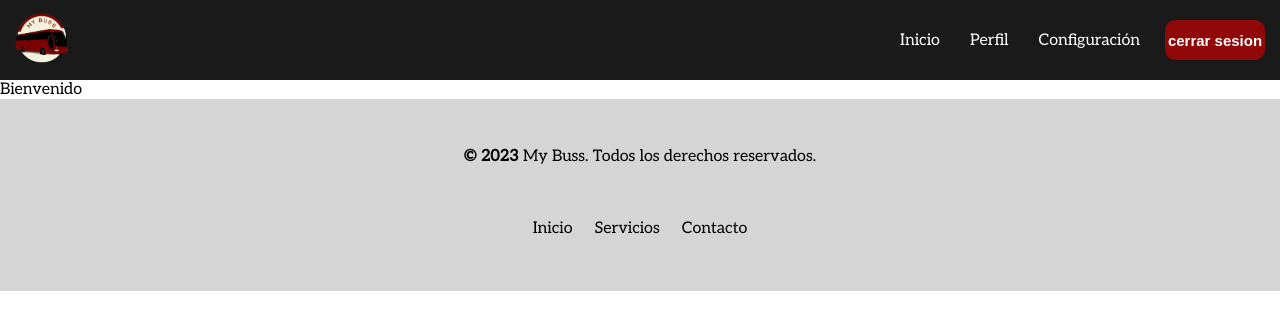
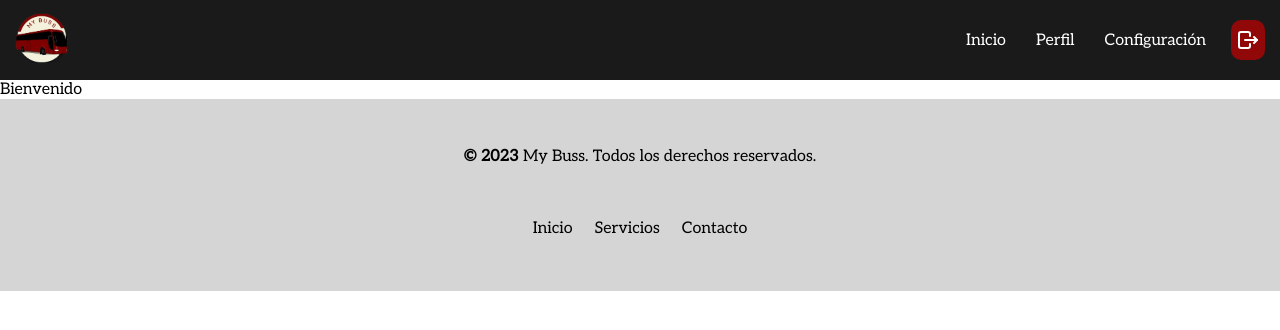
Before and after one commit to Montes01/my-buss-final, a Next.js app: page /dashboard in a window 1280 px wide. Shown: the top 330 px of the page. Built offline with nearby package versions, Linux system fonts and the light colour scheme; sample sign-in values are in the browser's storage.

Commit message:
feat: Add logout button to dashboard header

```diff
--- a/src/app/dashboard/dashboard.scss
+++ b/src/app/dashboard/dashboard.scss
@@ -14,6 +14,10 @@
     animation-name: unnappear;
     animation-timeline: scroll();
     transition: all 0.5s ease-in-out;
+    .logout-button {
+        width: fit-content;
+        padding: 5px;
+    }
 
 }
 
--- a/src/app/dashboard/layout.tsx
+++ b/src/app/dashboard/layout.tsx
@@ -1,3 +1,4 @@
+'use client'
 import Footer from "../shared/Footer"
 import Header from "./shared/Header"
 import "./dashboard.scss";
--- a/src/app/dashboard/shared/Header.tsx
+++ b/src/app/dashboard/shared/Header.tsx
@@ -1,6 +1,7 @@
 import Logo from "@/system-design/molecules/Logo";
 import NavButton from "@/system-design/atoms/NavButton";
 import Button from "@/system-design/atoms/Button";
+import {  IconLogout } from "@tabler/icons-react";
 export default function Header() {
 
     return (
@@ -10,7 +11,7 @@ export default function Header() {
                 <NavButton children="Inicio" className="header-button" to="/dashboard" />
                 <NavButton children="Perfil" className="header-button" to="/dashboard/profile" />
                 <NavButton children="Configuración" className="header-button" to="/dashboard/settings" />
-                <Button content="cerrar sesion" />
+                <Button content={IconLogout} className="logout-button" />
             </section>
         </header>
     )
--- a/src/system-design/atoms/Button.tsx
+++ b/src/system-design/atoms/Button.tsx
@@ -13,7 +13,7 @@ export default function Button({ content: Content, disabled, className, submit,
 
   return (
     <button onClick={action} type={submit ? "submit" : "button"} className={"button " + className} disabled={disabled}>
-      {typeof Content === "string" ? Content : <Content />}
+      {typeof Content === "string" ? Content : <Content color="white"/>}
     </button>
   )
 }
```
